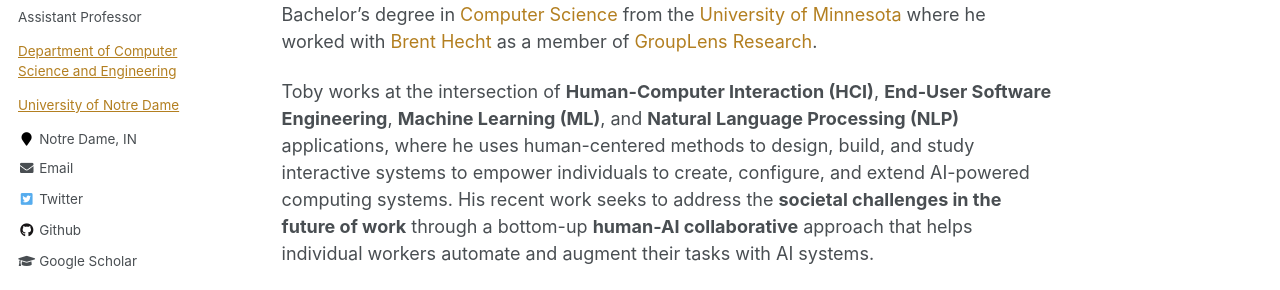
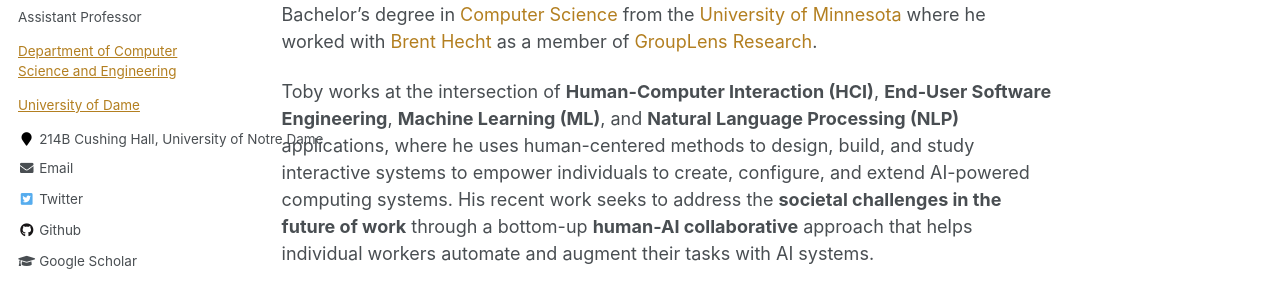
Before and after one commit to yuhuang-lab/yuhuang-lab.github.io, a Jekyll site: the page built from _pages/about.md, in a window 1280 px wide. Shown: the part 368-658 px from the top of the page. Built offline with Jekyll 4.4.1, drawn with Linux system fonts in a browser that asks for light colours.

Commit message:
Update _config.yml

```diff
--- a/_config.yml
+++ b/_config.yml
@@ -82,8 +82,9 @@
 author:
   name             : "Toby Jia-Jun Li"
   avatar           : "toby_profile.jpg"
-  bio              : "Pronoun: he/him<br><br>Assistant Professor <p><a href='https://cse.nd.edu/' target='_blank'>Department of Computer Science and Engineering</a></p> <p><a href='https://www.nd.edu/' target='_blank'>University of Notre Dame</a></p>"
-  location         : "Notre Dame, IN"
+  bio              : "Pronoun: he/him<br><br>Assistant Professor <p><a href='https://cse.nd.edu/' target='_blank'>Department of Computer Science and Engineering</a></p> <p><a href='https://www.nd.edu/' target='_blank'>University of
+  Dame</a></p>"
+  location         : "214B Cushing Hall, University of Notre Dame"
   employer         :
   pubmed           :
   googlescholar    : "https://scholar.google.com/citations?user=-qCUO0kAAAAJ&hl=en"
```
